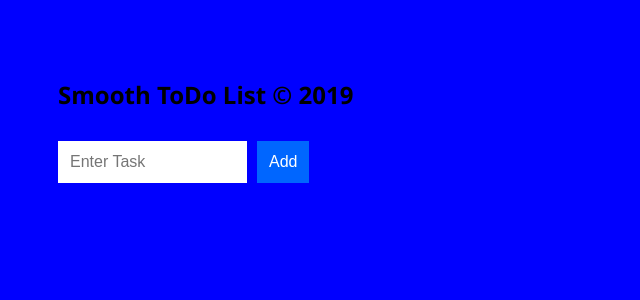
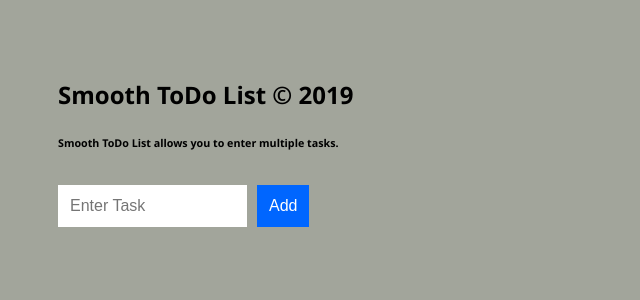
Before and after one commit to Chasecooler/todo1, a React (Create React App) app: page / in a window 1280 px wide. Shown: the top 300 px of the page, without its empty margins (0-640 px from the left). Built offline with nearby package versions, Linux system fonts and the light colour scheme.

Commit message:
enter data

```diff
--- a/src/TodoItems.js
+++ b/src/TodoItems.js
@@ -8,7 +8,6 @@ class TodoItems extends Component {
         this.createTasks = this.createTasks.bind(this);
 
     }
-
 
     createTasks(item) {
         return ( <li onClick={() => this.delete(item.key)}
--- a/src/TodoList.css
+++ b/src/TodoList.css
@@ -25,8 +25,10 @@
 }
 
 .todoListMain .theList li {
-    color: #333;
-    background-color: rgba (255, 255, 255, .51);
+    color: white;
+    /* color: #333; */
+    /* background-color: rgba (255, 255, 255, .51); */
+    background-color: black;
     padding: 15px;
     margin-bottom: 15px;
     border-radius: 5px;
--- a/src/index.css
+++ b/src/index.css
@@ -1,6 +1,7 @@
 body {
   padding: 50px;
-  background-color: blue;
+  /* background-color: blue; */
+  background-color: rgb(162, 165, 155);
   font-family: 'Segoe UI', Tahoma, Geneva, Verdana, sans-serif
 }
 
--- a/src/index.js
+++ b/src/index.js
@@ -8,6 +8,7 @@ var destination = document.querySelector("#container");
 ReactDOM.render(
     <div>
         <h2>Smooth ToDo List &copy; 2019</h2>
+        <h6>Smooth ToDo List allows you to enter multiple tasks.</h6>
         <TodoList/>
     </div>,
     destination
```
